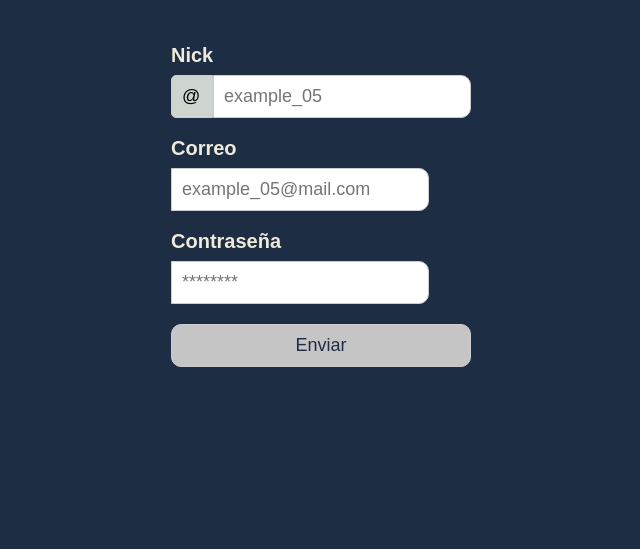
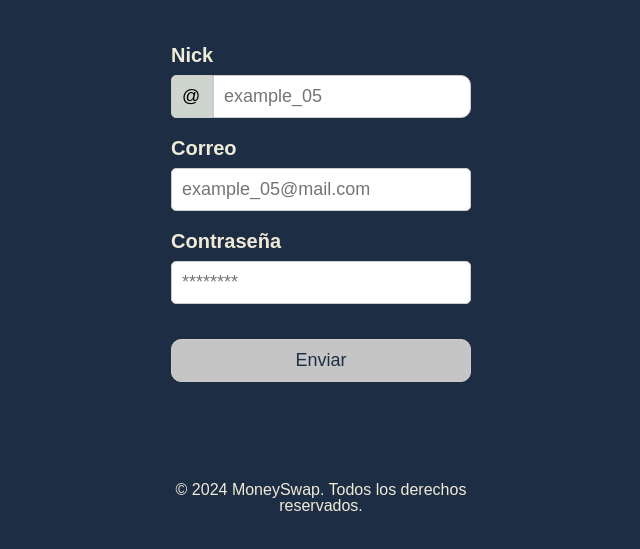
Before and after one commit to Milord-Dev/js-course, a plain HTML site: page entregables/07-entregableConversor/formIndex.html in a window 1280 px wide. Shown: the part 105-654 px from the top of the page, without its empty margins (319-959 px from the left). Drawn offline with Linux system fonts and the light colour scheme.

Commit message:
fix: ajustar márgenes y añadir pie de página en el formulario de usuario

```diff
--- a/entregables/07-entregableConversor/css/styleEntregable.css
+++ b/entregables/07-entregableConversor/css/styleEntregable.css
@@ -15,7 +15,7 @@ header{
 }
 main{
     width: 300px;
-    margin: 30px auto;
+    margin: 10px auto;
 }
 form{
     display:flex;
@@ -46,6 +46,10 @@ input[type="submit"]{
     background-color: #c6c5c5;
     font-size: 18px;
     font-weight: 300;
+    margin-top: 15px;
+}
+footer{
+    margin-top: 100px;
 }
 
 /*ID*/
@@ -57,5 +61,20 @@ input[type="submit"]{
     border-radius: 5px 0px 0px 5px;
     padding: 10px;
     font-size: 18px;
-    font-weight: 400;
+    font-weight: 500;
 }
+#email{
+    width: 278px;
+    border-radius: 5px;
+}
+#password{
+    width: 278px;
+    border-radius: 5px;
+}
+#error{
+    text-align: center;
+    color: #E94560;
+    font-weight: 300;
+    font-size: 14px;
+    margin-bottom: 20px;
+}
--- a/entregables/07-entregableConversor/formIndex.html
+++ b/entregables/07-entregableConversor/formIndex.html
@@ -42,6 +42,11 @@
                         <input type="submit" value="Enviar" id="btn_enviar">
                     </div>
                 </form>
+
+                <!--Footer-->
+                <footer>
+                    <p>© 2024 MoneySwap. Todos los derechos reservados.</p>
+                </footer>
             </article>
         </main>
 
```
